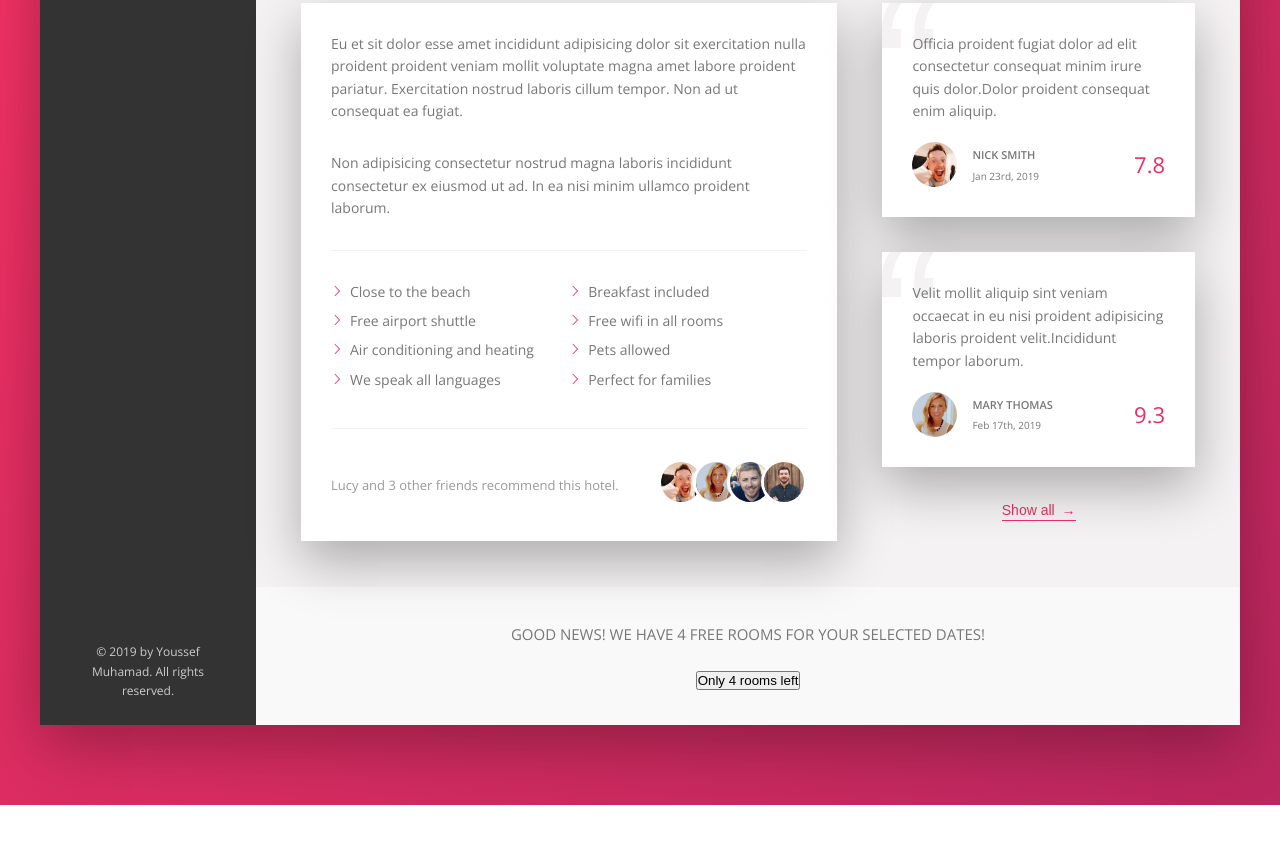
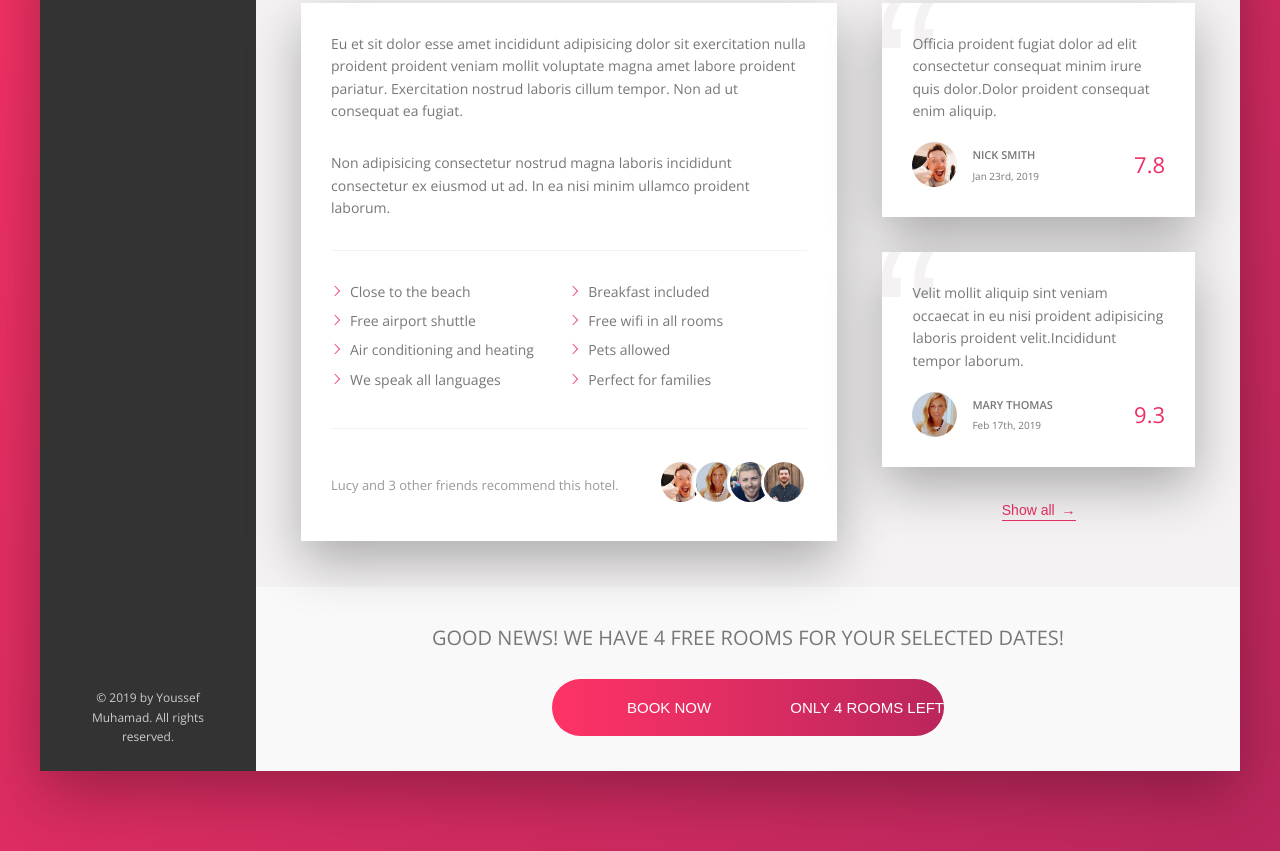
Before and after one commit to youssef-md/Trillo, a website: page index.html in a window 1280 px wide. Shown: the part 456-1307 px from the top of the page. Before the commit the page ends 1261 px from the top, so only its background shows below. Drawn offline with nearby package versions, Linux system fonts and the light colour scheme.

Commit message:
Style cta button

```diff
--- a/index.html
+++ b/index.html
@@ -204,7 +204,8 @@
             Good news! We have 4 free rooms for your selected dates!
           </h2>
           <button class="btn">
-            Only 4 rooms left
+            <span class="btn__visible">Book now</span>
+            <span class="btn__invisible">Only 4 rooms left</span>
           </button>
         </div>
       </main>
--- a/sass/components/_CTA.scss
+++ b/sass/components/_CTA.scss
@@ -3,9 +3,28 @@
   text-align: center;
 
   &__book-now {
-    font-size: 1.5rem;
+    font-size: 2rem;
     font-weight: 300;
     text-transform: uppercase;
     margin-bottom: 2.5rem;
   }
 }
+
+.btn {
+  font-size: 1.5rem;
+  font-weight: 300;
+  text-transform: uppercase;
+  border-radius: 10rem;
+  border: none;
+  background-image: linear-gradient(to right, var(--color-primary-light), var(--color-primary-dark));
+  color: white;
+
+  &__visible {
+    display: inline-block;
+    padding: 2rem 7.5rem;
+  }
+
+  &__invisible {
+
+  }
+}
```
Also changed, not shown: css/style.css.
